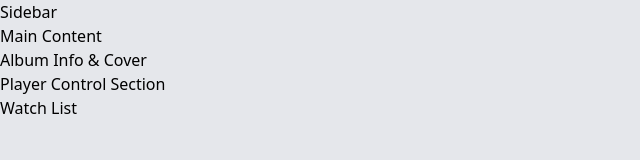
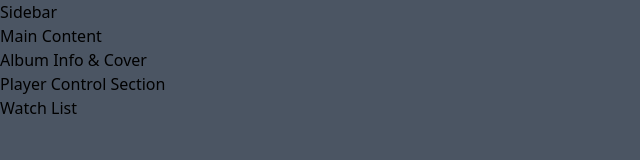
Before and after one commit to SauelAlmonte/spotify-frontend, a website: page index.html in a window 1280 px wide. Shown: the whole page, without its empty margins (0-640 px from the left). Drawn offline with Linux system fonts and the light colour scheme.

Commit message:
Installing TailwindCSS

```diff
--- a/index.html
+++ b/index.html
@@ -12,7 +12,7 @@
 </head>
 <body>
 
-<div class="bg-gray-200 h-screen">
+<div class="bg-gray-600 h-screen">
     <!--Top Section Start-->
 
     <div class="top-section">
--- a/package.json
+++ b/package.json
@@ -8,7 +8,8 @@
     "tailwindcss": "^3.1.6"
   },
   "scripts": {
-    "dev" : "live-serve .",
-    "tw" : "npx tailwindcss -i ./src/tailwind.css -o ./dist/tailwind.css --watch",
+    "dev": "live-server .",
+    "tw" : "tailwind",
+    "watch" : "npx tailwindcss -i ./src/tailwind.css -o ./dist/tailwind.css --watch"
   }
 }
```
Also changed, not shown: dist/tailwind.css.
